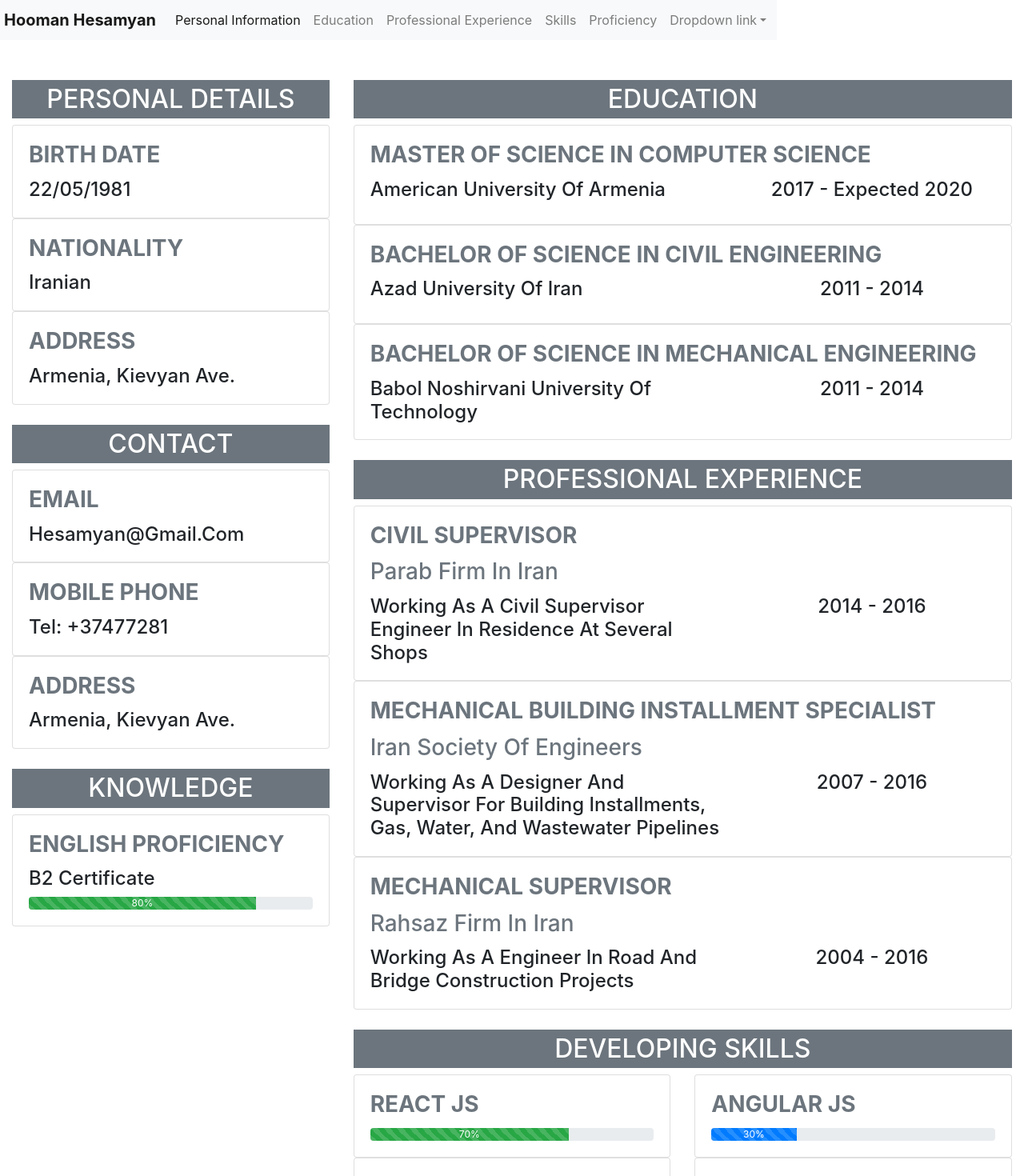
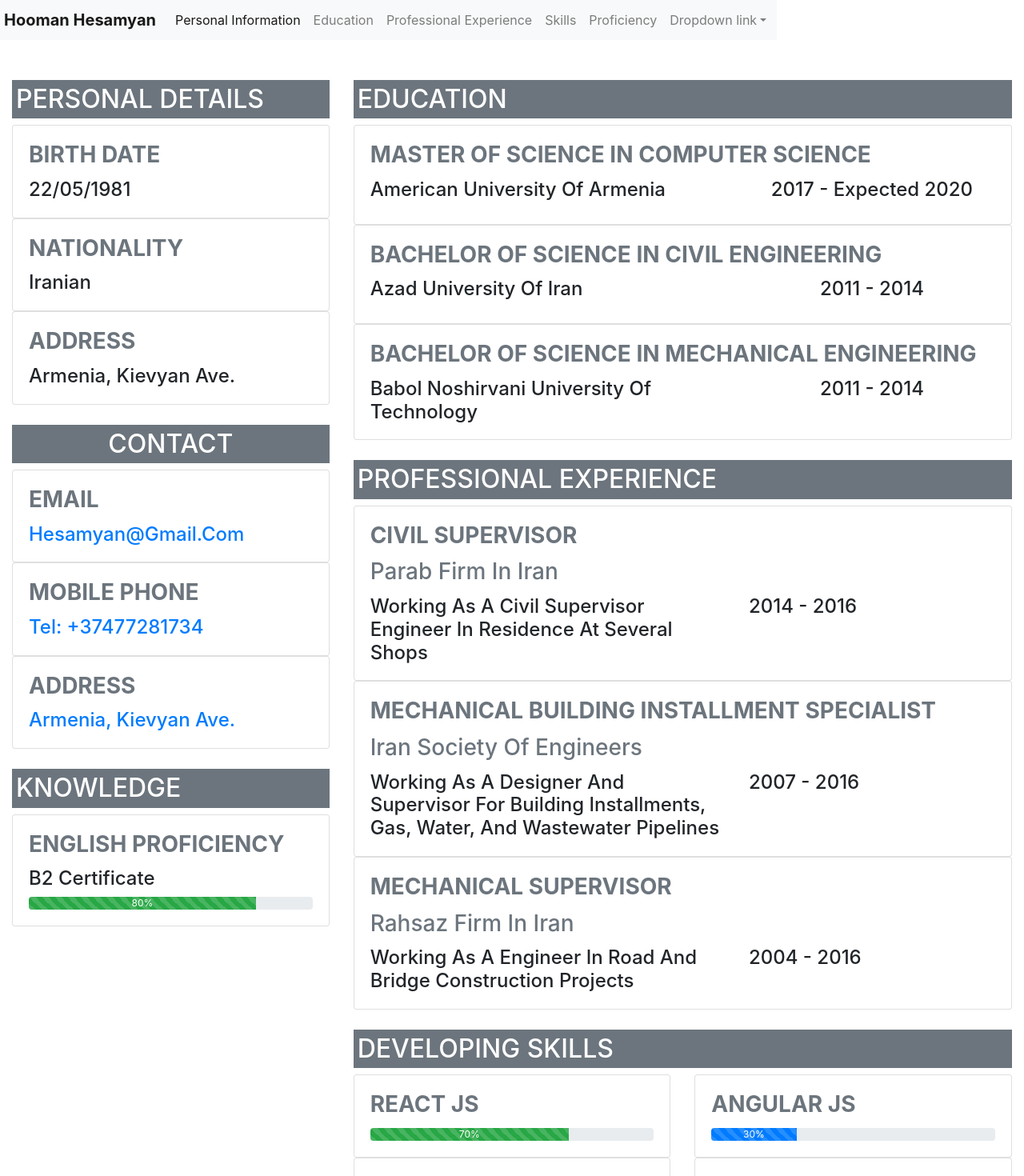
Before and after one commit to hooman734/cv, a React (Create React App) app: page / in a window 1280 px wide. Shown: the top 1470 px of the page at 80% size. Built offline with nearby package versions, Linux system fonts and the light colour scheme.

Commit message:
fixing column size for mobile display

```diff
--- a/src/Components/Contact.jsx
+++ b/src/Components/Contact.jsx
@@ -18,7 +18,7 @@ const Contact = function() {
         ></DetailLink>
         <DetailLink
           title="Mobile Phone"
-          context="tel: +37477281"
+          context="tel: +37477281734"
           link="tel: +37477281"
         ></DetailLink>
         <DetailLink
--- a/src/Components/Detail-advancement.jsx
+++ b/src/Components/Detail-advancement.jsx
@@ -15,14 +15,14 @@ const Detail_advancement = function(props) {
         <div className="row">
           <div className="col-sm">
             <a
-              className="text-decoration-none text-reset text-capitalize"
+              className="text-decoration-none text-reset text-capitalize text-justify"
               href={link || "#"}
             >
-              <h3 className="card-title font-weight-bold text-muted text-left text-uppercase">
+              <h3 className="card-title font-weight-bold text-muted text-left text-uppercase text-justify">
                 {title}
               </h3>
             </a>
-            <h4 className="card-text text-left text-wrap text-reset text-capitalize">
+            <h4 className="card-text text-left text-wrap text-reset text-capitalize text-justify">
               {context || ""}
             </h4>
             <div className="progress">
--- a/src/Components/Detail-education.jsx
+++ b/src/Components/Detail-education.jsx
@@ -7,7 +7,7 @@ const Detail_education = function(props) {
       <div className="card-body">
         <div className="row">
           <div className="col-sm">
-            <h3 className="card-title font-weight-bold text-muted text-left text-uppercase">
+            <h3 className="card-title font-weight-bold text-muted text-left text-uppercase text-justify">
               {title}
             </h3>
           </div>
@@ -17,10 +17,10 @@ const Detail_education = function(props) {
             <div className="row">
               <div className="col-sm-7">
                 <a
-                  className="text-decoration-none text-reset text-capitalize"
+                  className="text-decoration-none text-reset text-capitalize text-justify"
                   href={link || "#"}
                 >
-                  <h4 className="card-text text-left text-wrap text-reset text-capitalize">
+                  <h4 className="card-text text-left text-wrap text-reset text-capitalize text-justify">
                     {context}
                   </h4>
                 </a>
--- a/src/Components/Detail-link.jsx
+++ b/src/Components/Detail-link.jsx
@@ -8,13 +8,15 @@ const Detail_link = function(props) {
         <div className="card">
           <div className="card-body">
             <a className="text-decoration-none" href={link || "#"}>
-              <h3 className="card-title font-weight-bold text-muted text-left text-uppercase">
+              <h3 className="card-title font-weight-bold text-muted text-left text-uppercase text-justify">
                 {title}
               </h3>
             </a>
-            <h4 className="card-text text-left text-wrap text-capitalize">
-              {context}
-            </h4>
+            <a className="text-decoration-none" href={link || "#"}>
+              <h4 className="card-text text-left text-wrap text-capitalize text-justify">
+                {context}
+              </h4>
+            </a>
           </div>
         </div>
       </div>
--- a/src/Components/Detail-progress.jsx
+++ b/src/Components/Detail-progress.jsx
@@ -9,14 +9,14 @@ const Detail_progress = function(props) {
           <div className="card-body">
             <div className="row">
               <div className="col-sm">
-                <h3 className="card-title font-weight-bold text-muted text-left text-uppercase">
+                <h3 className="card-title font-weight-bold text-muted text-left text-uppercase text-justify">
                   {title}
                 </h3>
                 <a
-                  className="text-decoration-none text-reset text-capitalize"
+                  className="text-decoration-none text-reset text-capitalize text-justify"
                   href={link || "#"}
                 >
-                  <h3 className="card-title text-muted text-left text-capitalize">
+                  <h3 className="card-title text-muted text-left text-capitalize text-justify">
                     {subTitle}
                   </h3>
                 </a>
@@ -24,11 +24,11 @@ const Detail_progress = function(props) {
             </div>
             <div className="row">
               <div className="col-sm-7">
-                <h4 className="card-text text-left text-wrap text-reset text-capitalize">
+                <h4 className="card-text text-left text-wrap text-reset text-capitalize text-justify">
                   {context}
                 </h4>
               </div>
-              <div className="col-sm-5 text-capitalize">
+              <div className="col-sm-5 text-capitalize text-justify">
                 <h4>
                   {start} - {end}
                 </h4>
--- a/src/Components/Detail.jsx
+++ b/src/Components/Detail.jsx
@@ -7,10 +7,10 @@ const Detail = function(props) {
       <div className="col-sm">
         <div className="card">
           <div className="card-body">
-            <h3 className="card-title font-weight-bold text-muted text-left text-uppercase">
+            <h3 className="card-title font-weight-bold text-muted text-left text-uppercase text-justify">
               {title}
             </h3>
-            <h4 className="card-text text-left text-wrap text-capitalize">
+            <h4 className="card-text text-left text-wrap text-capitalize text-justify">
               {context}
             </h4>
           </div>
--- a/src/Components/Education.jsx
+++ b/src/Components/Education.jsx
@@ -7,7 +7,7 @@ const Education = function() {
       {" "}
       <div className="col-sm" style={{ paddingTop: "25px" }}>
         <h2
-          className="badge-secondary text-uppercase"
+          className="badge-secondary text-uppercase text-justify"
           style={{ padding: "5px" }}
         >
           Education
--- a/src/Components/Knowledge.jsx
+++ b/src/Components/Knowledge.jsx
@@ -6,7 +6,7 @@ const Proficiency = function() {
     <div className="row">
       <div className="col-sm" style={{ paddingTop: "25px" }}>
         <h2
-          className="badge-secondary text-uppercase"
+          className="badge-secondary text-uppercase text-justify"
           style={{ padding: "5px" }}
         >
           Knowledge
--- a/src/Components/Personal-info.jsx
+++ b/src/Components/Personal-info.jsx
@@ -6,7 +6,7 @@ const Personal_info = function() {
     <div className="row">
       <div className="col-sm" style={{ paddingTop: "25px" }}>
         <h2
-          className="badge-secondary text-uppercase"
+          className="badge-secondary text-uppercase text-justify"
           style={{ padding: "5px" }}
         >
           Personal Details
--- a/src/Components/Professional-exp.jsx
+++ b/src/Components/Professional-exp.jsx
@@ -6,7 +6,7 @@ const Professional_exp = function() {
     <div className="row">
       <div className="col-sm" style={{ paddingTop: "25px" }}>
         <h2
-          className="badge-secondary text-uppercase"
+          className="badge-secondary text-uppercase text-justify"
           style={{ padding: "5px" }}
         >
           professional experience
--- a/src/Components/Skill.jsx
+++ b/src/Components/Skill.jsx
@@ -6,7 +6,7 @@ const Skill = function() {
     <div className="row">
       <div className="col-sm" style={{ paddingTop: "25px" }}>
         <h2
-          className="badge-secondary text-uppercase"
+          className="badge-secondary text-uppercase text-justify"
           style={{ padding: "5px" }}
         >
           developing skills
```
Also changed, not shown: 8 other files (tests, documents, lock files or other folders).
